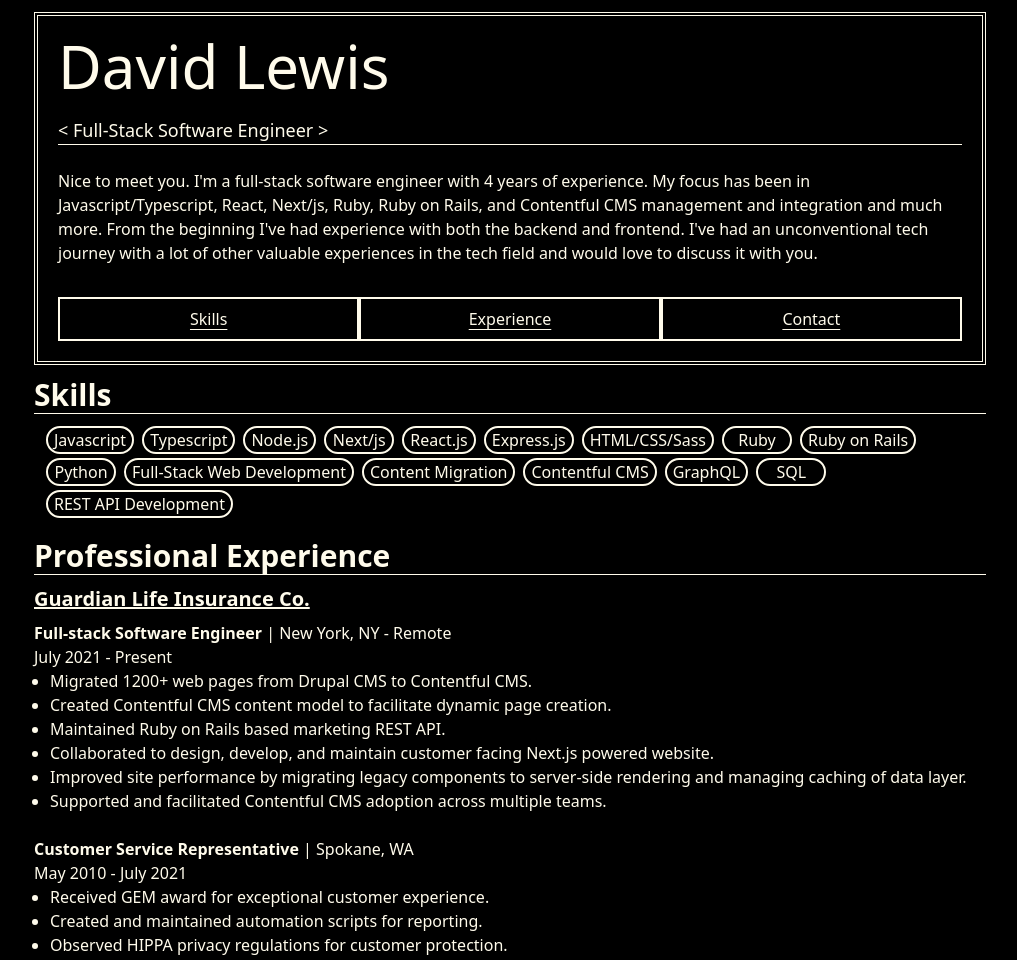
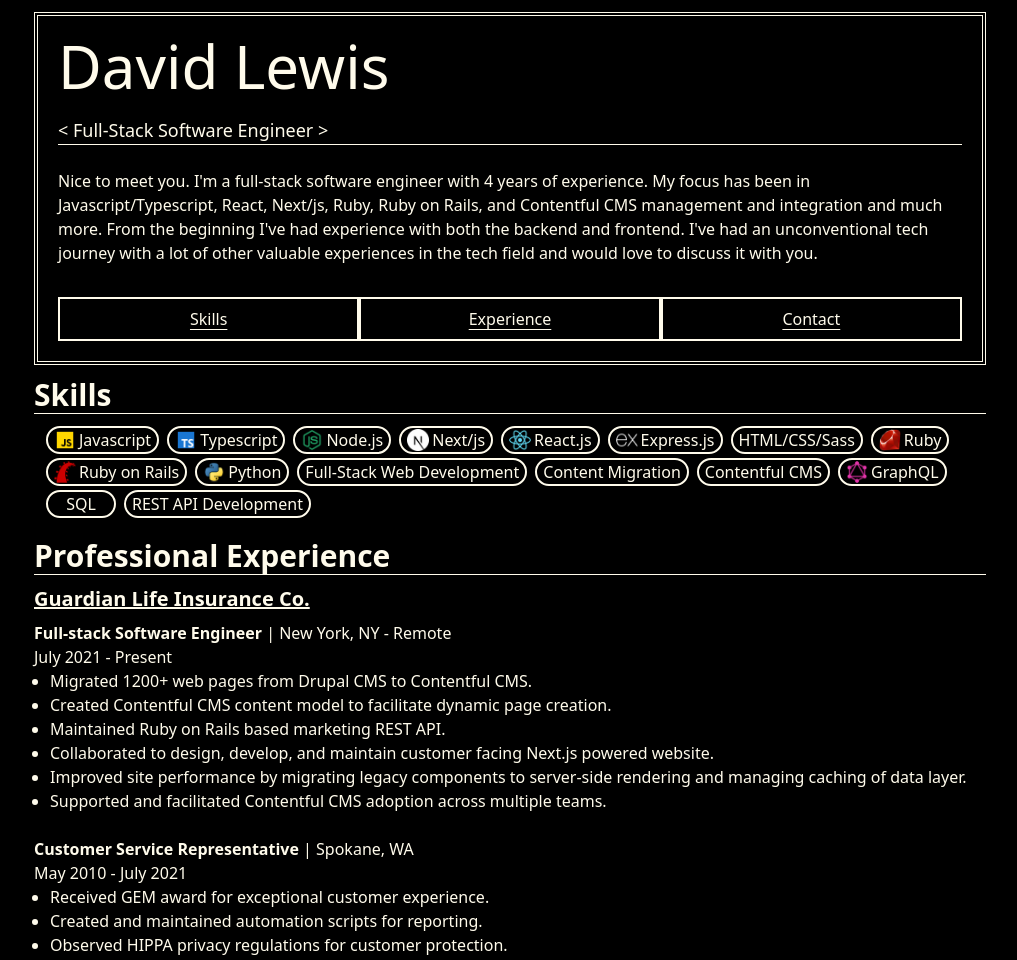
Before and after one commit to DavidLDeveloper/davidldeveloper.github.io, a website built with Vite: page index.html in a window 1280 px wide. Shown: the top 960 px of the page, without its empty margins (130-1147 px from the left). Built offline with nearby package versions, Linux system fonts and the light colour scheme.

Commit message:
add icons

```diff
--- a/src/main.html
+++ b/src/main.html
@@ -29,20 +29,20 @@
     <h2 class="heading">Skills</h2>
     <hr />
     <ul class="flex flex-row flex-wrap p-2">
-      <li class="skill">Javascript</li>
-      <li class="skill">Typescript</li>
-      <li class="skill">Node.js</li>
-      <li class="skill">Next/js</li>
-      <li class="skill">React.js</li>
-      <li class="skill">Express.js</li>
+      <li class="skill"><img src="/js-ico.png" /> Javascript</li>
+      <li class="skill"><img src="/ts-ico.png" /> Typescript</li>
+      <li class="skill"><img src="/node.png" /> Node.js</li>
+      <li class="skill"><img src="/Next.js.png" /> Next/js</li>
+      <li class="skill"><img src="/React.png" /> React.js</li>
+      <li class="skill"><img src="/Express.png" /> Express.js</li>
       <li class="skill">HTML/CSS/Sass</li>
-      <li class="skill">Ruby</li>
-      <li class="skill">Ruby on Rails</li>
-      <li class="skill">Python</li>
+      <li class="skill"><img src="/Ruby.png" /> Ruby</li>
+      <li class="skill"><img src="/RubyonRails.png" /> Ruby on Rails</li>
+      <li class="skill"><img src="/Python.png" /> Python</li>
       <li class="skill">Full-Stack Web Development</li>
       <li class="skill">Content Migration</li>
       <li class="skill">Contentful CMS</li>
-      <li class="skill">GraphQL</li>
+      <li class="skill"><img src="/GraphQL.png" /> GraphQL</li>
       <li class="skill">SQL</li>
       <li class="skill">REST API Development</li>
     </ul>
--- a/src/style.css
+++ b/src/style.css
@@ -24,8 +24,13 @@
     @apply text-3xl font-bold;
   }
   .skill {
-    @apply border-2 rounded-2xl min-w-[70px] text-center ml-1 mr-1 mt-1 pr-1.5 pl-1.5;
+    @apply border-2 rounded-2xl min-w-[70px] justify-center ml-1 mr-1 mt-1 pr-1.5 pl-1.5 flex items-center;
   }
+}
+
+img {
+  margin-right: 3px;
+  height: 22px;
 }
 
 a {
```
Also changed, not shown: public/Express.png (added), public/GraphQL.png (added), public/Next.js.png (added), public/Python.png (added), public/React.png (added), public/Ruby.png (added), public/RubyonRails.png (added), public/js-ico.png (added), public/node.png (added), public/ts-ico.png (added).
